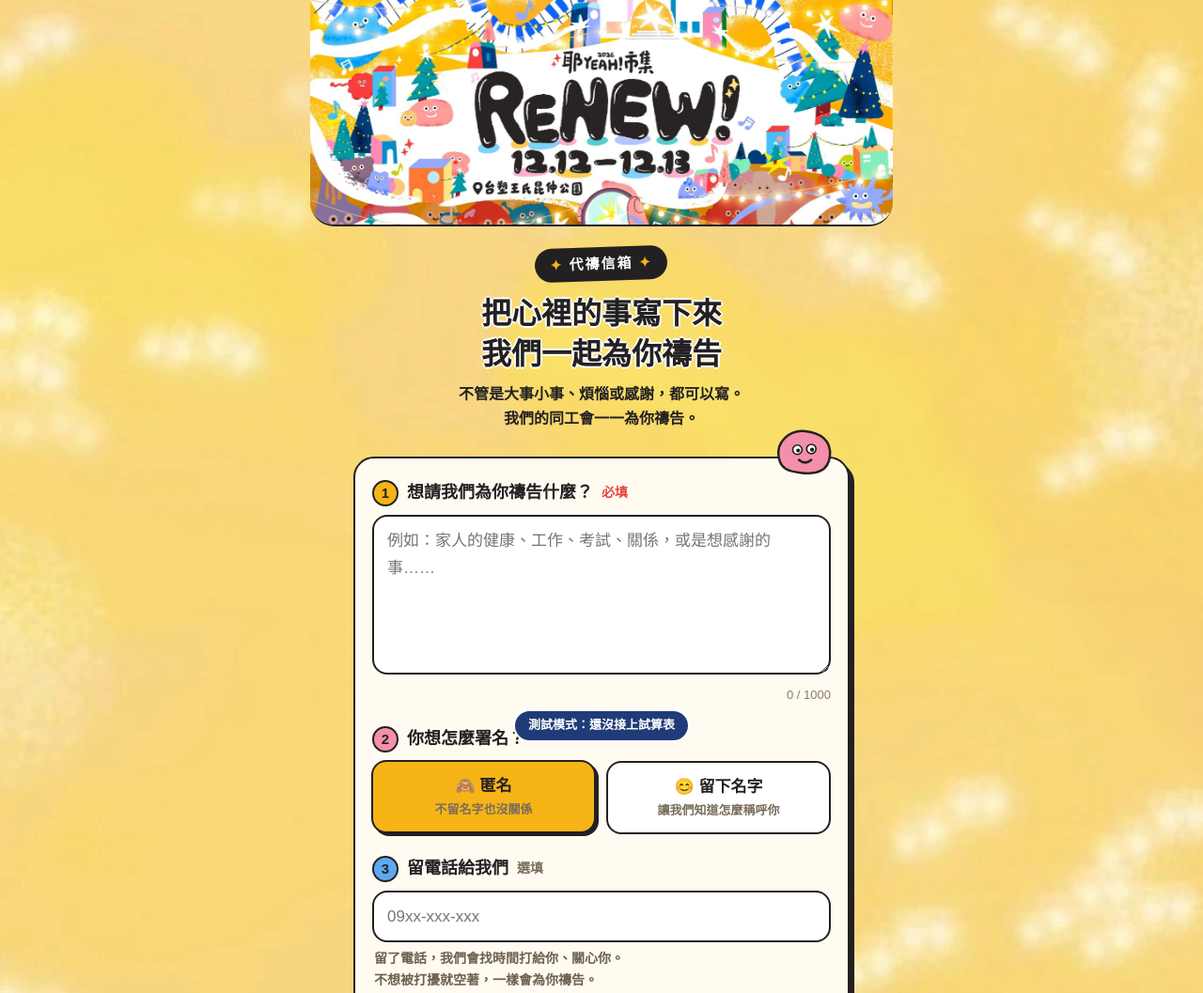
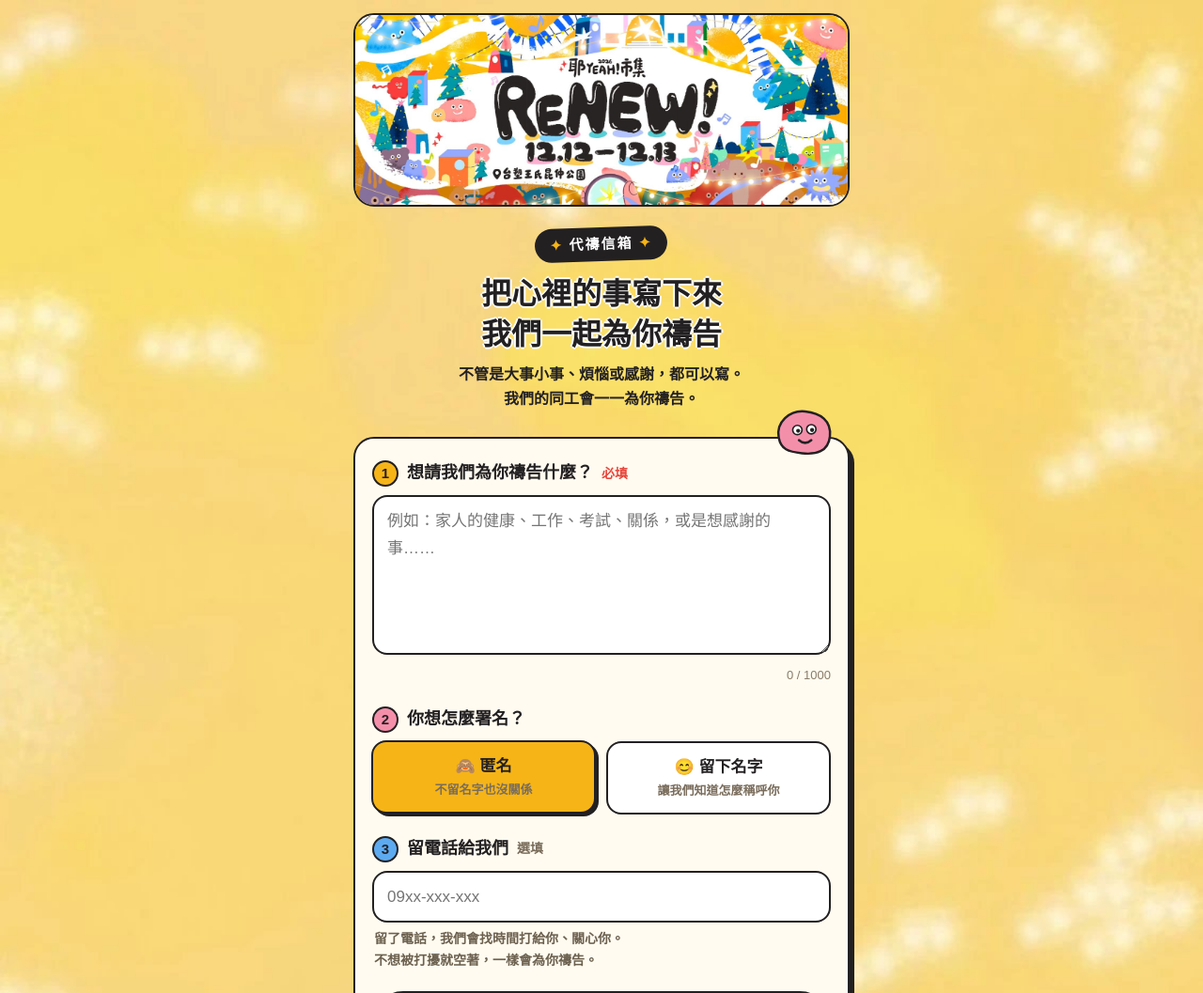
Before and after one commit to charlie1033/prayer-box, a plain HTML site: page index.html in a window 1280 px wide. Shown: the top 1057 px of the page at 94% size. Drawn offline with Linux system fonts and the light colour scheme; a web font is replaced by a local one.

Commit message:
接上試算表後台；橫幅改成四邊框線、不用陰影
Co-Authored-By: Claude Opus 5.5 <noreply@anthropic.com>

```diff
--- a/index.html
+++ b/index.html
@@ -41,8 +41,8 @@ body::before{
 }
 
 /* ============ 橫幅 ============ */
-.hero{position:relative;max-width:620px;margin:0 auto}
-.hero img{display:block;width:100%;height:auto;border-bottom:var(--line);border-radius:0 0 26px 26px}
+.hero{position:relative;max-width:560px;margin:0 auto;padding:14px 16px 0}
+.hero img{display:block;width:100%;height:auto;border:var(--line);border-radius:var(--radius);box-shadow:none}
 
 .wrap{max-width:560px;margin:0 auto;padding:0 16px 40px}
 
@@ -290,7 +290,7 @@ footer{text-align:center;font-size:13px;font-weight:600;color:#5d4f3a;padding:6p
    ★ 部署後只要改這一行：貼上 Apps Script「網頁應用程式」的網址
    （留空 = 測試模式，不會真的送出）
    ============================================================ */
-const API_URL = '';
+const API_URL = 'https://script.google.com/macros/s/AKfycbwnrxzjmwGL_SfyCi9uZ4qXnLU8IR9P5Uh6bpDqd8armJrhIzAU9uaDDyHOLAiqQeLQ/exec';
 
 const $ = id => document.getElementById(id);
 const f = $('f'), content = $('content'), count = $('count'), phone = $('phone');
```
